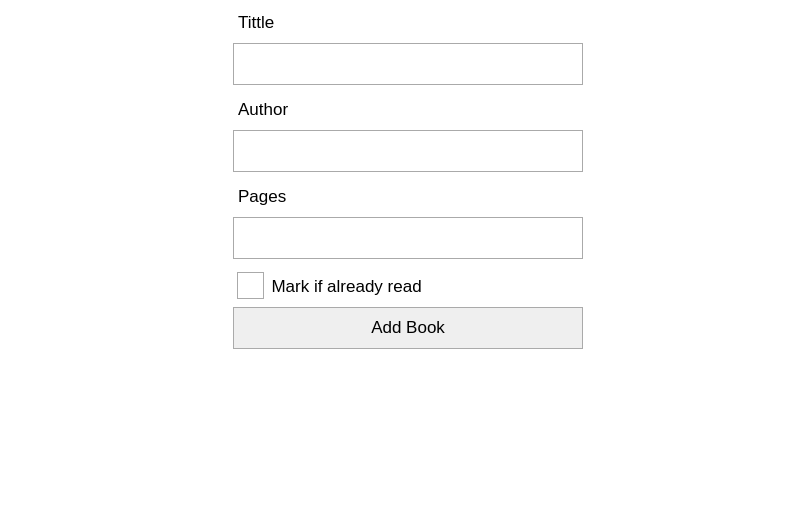
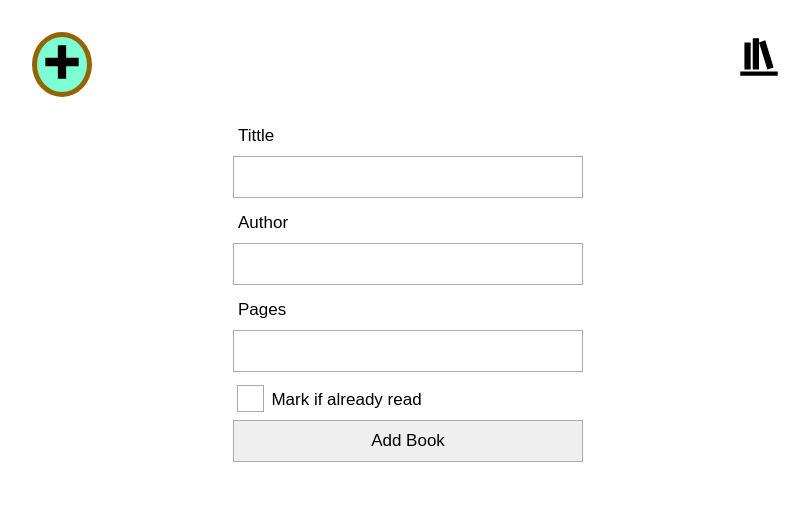
Before and after one commit to garcarloscia/library, a plain HTML site: page index.html in a window 1280 px wide. Shown: the whole page, without its empty margins (232-1041 px from the left). Drawn offline with Linux system fonts and the light colour scheme.

Commit message:
Insert header icons

```diff
--- a/index.html
+++ b/index.html
@@ -11,6 +11,14 @@
 <body>
     <div id="mainbox">
         <div id="container-form">
+        <div id="header">
+            <div id="new-book">
+                <svg class="header-icon" xmlns="http://www.w3.org/2000/svg" viewBox="0 0 24 24"><path d="M20 14H14V20H10V14H4V10H10V4H14V10H20V14Z" /></svg>
+            </div>
+            <div id="library">
+                <svg class="header-icon" xmlns="http://www.w3.org/2000/svg" viewBox="0 0 24 24"><path d="M9 3V18H12V3H9M12 5L16 18L19 17L15 4L12 5M5 5V18H8V5H5M3 19V21H21V19H3Z" /></svg>
+            </div>
+        </div>
             <form>
                 <label for="tittle">Tittle</label>
                 <input type="text" id="tittle" name="tittle">
--- a/styles.css
+++ b/styles.css
@@ -17,6 +17,27 @@ h3{
   margin-left: auto;
   margin-right: auto;
 }
+#header{
+  padding:1.5rem;
+  display:flex;
+  justify-content: space-between;
+}
+#new-book{
+  background-color: aquamarine;
+  border-radius: 50%;
+  border:5px solid rgb(148, 100, 3);
+  align-self: center;
+  cursor:pointer;
+}
+#new-book:hover{
+  background-color: red;
+  border:5px solid  grey;
+}
+
+.header-icon{
+  height: 50px;
+  width: 50px;
+}
 
 .hide {
   visibility: hidden;
@@ -28,6 +49,7 @@ form {
   max-width: 350px;
   margin-left: auto;
   margin-right: auto;
+
 }
 
 label{
```
